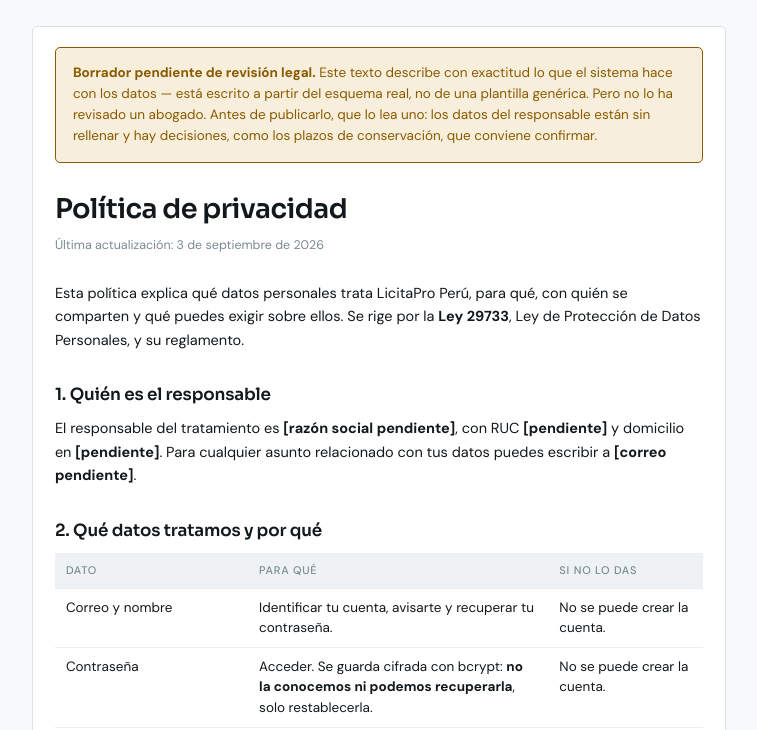
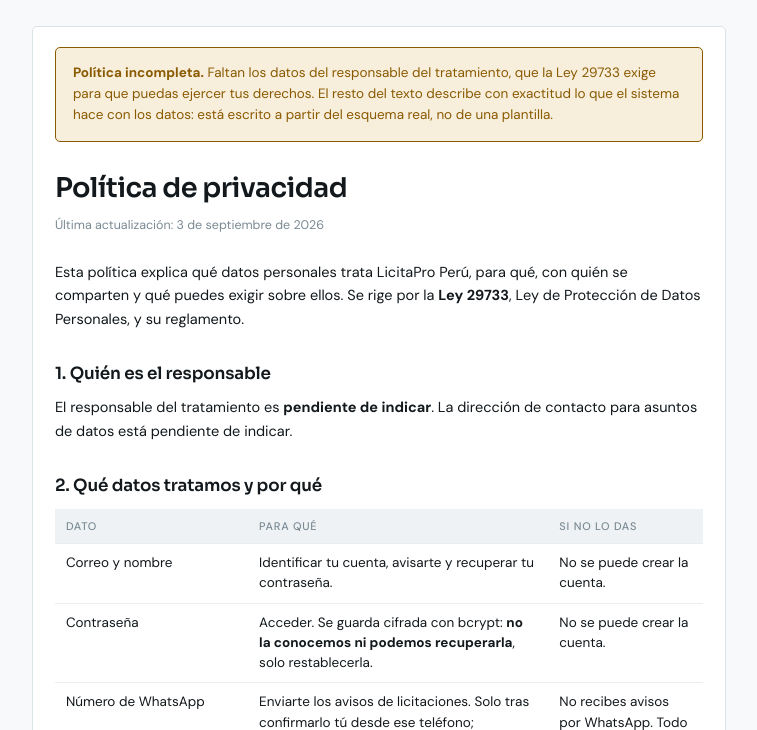
Before and after one commit to GarciaKevinFab/licitapro-peru, a FastAPI app: page /privacidad in a window 1280 px wide. Shown: the top 730 px of the page, without its empty margins (261-1018 px from the left). Run offline with FastAPI, Linux system fonts and the light colour scheme; some web fonts are replaced.

Commit message:
legal: la privacidad nombra al responsable, y su aviso se apaga solo cuando los datos estan
/privacidad tenia cinco marcadores entre corchetes a la vista del lector: razon
social, RUC, domicilio, el correo de contacto (dos veces) y el plazo de
conservacion contable. El checkout enlaza a esta pagina igual que a los
terminos, asi que el validador de Izipay los iba a ver.

LOS DATOS SALEN DEL ENTORNO, NO DE LA PLANTILLA

  Los mismos `LICITAPRO_RAZON_SOCIAL`, `_RUC`, `_DIRECCION` y `_CONTACTO_EMAIL`
  que ya alimentan el pie del checkout. Escribirlos a mano aqui seria tener la
  misma verdad en dos sitios, y una politica de privacidad que no coincide con
  lo que figura en el contrato de comercio es peor que no tenerla.

EL AVISO DEPENDE DE UN HECHO, NO DE QUE ALGUIEN SE ACUERDE

  Antes era texto fijo diciendo "borrador pendiente de revision legal". Un
  cartel asi sobrevive a que el problema se arregle: el dia que alguien lo mire
  no habra forma de saber si sigue puesto por descuido o a proposito.

  Ahora lo gobierna `identidad_completa()`: mientras falte uno de los cuatro
  datos, la pagina avisa de que la politica esta incompleta; con los cuatro
  puestos, desaparece sin que nadie toque nada. Y son cuatro y no tres porque
  sin domicilio ni correo el derecho de acceso de la Ley 29733 no se puede
  ejercer: no se le reclama a quien no puedes escribir.

EL PLAZO DE CONSERVACION, RESUELTO

  Lo encontro una prueba, no yo: al fijar que no queden corchetes con la
  palabra "pendiente", salto uno que llevaba ahi desde el principio. Se
  resuelve diciendo lo que de verdad pasa -- cinco anos los comprobantes por
  obligacion tributaria -- y acotando que de ahi solo queda lo que exige una
  factura, no las licitaciones ni los documentos del cliente.

Estado en produccion tras esto: razon social y RUC puestos (SOLUCIONES
INFORMATICAS MDD S.A.C., RUC 20490042068); domicilio y correo de contacto
siguen vacios, asi que el aviso se mantiene, que es exactamente lo que debe
hacer.

Co-Authored-By: Claude Opus 5 <noreply@anthropic.com>

```diff
--- a/web/app.py
+++ b/web/app.py
@@ -431,9 +431,14 @@ async def privacidad(request: Request):
     Condicionar eso a estar al dia con el pago seria lo contrario de lo que
     exige la Ley 29733.
     """
+    from web.comprar import _comercio, identidad_completa
     return templates.TemplateResponse("privacidad.html", {
         "request": request,
         "usuario": await usuario_actual(request),
+        # Los datos del responsable salen del entorno, como en el checkout: son
+        # los mismos y escribirlos dos veces es como acaban discrepando.
+        "comercio": _comercio(),
+        "identidad_completa": identidad_completa(),
         "hoy": _hoy_en_letras(),
     })
 
--- a/web/comprar.py
+++ b/web/comprar.py
@@ -105,6 +105,24 @@ def _comercio() -> dict:
         "direccion": os.getenv("LICITAPRO_DIRECCION", ""),
     }
     return {k: v.strip() for k, v in campos.items() if v.strip()}
+
+
+# Los cuatro datos que la Ley 29733 exige para identificar al responsable del
+# tratamiento. La direccion y el correo no son adorno: sin una via de contacto,
+# el derecho a acceder o a borrar tus datos no se puede ejercer.
+IDENTIDAD_MINIMA = ("razon_social", "ruc", "direccion", "email")
+
+
+def identidad_completa() -> bool:
+    """Si se puede identificar y contactar al responsable del tratamiento.
+
+    Ata el aviso de borrador de /privacidad a un HECHO en vez de a que alguien
+    se acuerde de borrarlo. Mientras falte uno de los cuatro, la politica se
+    publica avisando de que esta incompleta; en cuanto esten los cuatro, el
+    aviso desaparece solo.
+    """
+    comercio = _comercio()
+    return all(comercio.get(c) for c in IDENTIDAD_MINIMA)
 
 
 _COLUMNAS_PLAN = """codigo, nombre, precio_mensual, precio_anual, max_empresas,
--- a/web/templates/privacidad.html
+++ b/web/templates/privacidad.html
@@ -28,14 +28,23 @@
 <main>
 <article class="legal tarjeta">
 
-  <div class="revisar">
-    <b>Borrador pendiente de revisión legal.</b> Este texto describe con
-    exactitud lo que el sistema hace con los datos — está escrito a partir del
-    esquema real, no de una plantilla genérica. Pero no lo ha revisado un
-    abogado. Antes de publicarlo, que lo lea uno: los datos del responsable
-    están sin rellenar y hay decisiones, como los plazos de conservación, que
-    conviene confirmar.
-  </div>
+  {# EL AVISO SE APAGA SOLO, Y ESO ES EL PUNTO
+
+     Antes era texto fijo, asi que seguiria ahi hasta que alguien se acordara de
+     borrarlo -- y el dia que se acuerde no habra forma de saber si los datos ya
+     estaban puestos. Ahora depende de `identidad_completa`: mientras falte
+     razon social, RUC, domicilio o correo, la politica avisa de que esta
+     incompleta, porque sin esos cuatro la Ley 29733 no se puede cumplir (no se
+     puede ejercer el derecho de acceso contra alguien a quien no puedes
+     escribir). En cuanto esten los cuatro en el entorno, desaparece. #}
+  {% if not identidad_completa %}
+    <div class="revisar">
+      <b>Política incompleta.</b> Faltan los datos del responsable del
+      tratamiento, que la Ley 29733 exige para que puedas ejercer tus derechos.
+      El resto del texto describe con exactitud lo que el sistema hace con los
+      datos: está escrito a partir del esquema real, no de una plantilla.
+    </div>
+  {% endif %}
 
   <h1>Política de privacidad</h1>
   <p class="fecha">Última actualización: {{ hoy }}</p>
@@ -45,9 +54,20 @@
      <b>Ley 29733</b>, Ley de Protección de Datos Personales, y su reglamento.</p>
 
   <h2>1. Quién es el responsable</h2>
-  <p>El responsable del tratamiento es <b>[razón social pendiente]</b>, con RUC
-     <b>[pendiente]</b> y domicilio en <b>[pendiente]</b>. Para cualquier asunto
-     relacionado con tus datos puedes escribir a <b>[correo pendiente]</b>.</p>
+  {# Los mismos datos que el pie del checkout, de la misma fuente. Escritos dos
+     veces es como acaban discrepando, y una politica que no coincide con lo que
+     figura en el contrato de comercio es peor que no tenerla. #}
+  <p>El responsable del tratamiento es
+     <b>{{ comercio.razon_social or 'pendiente de indicar' }}</b>{% if comercio.ruc %},
+     con RUC <b>{{ comercio.ruc }}</b>{% endif %}{% if comercio.direccion %},
+     con domicilio en <b>{{ comercio.direccion }}</b>{% endif %}.
+     {% if comercio.email %}
+       Para cualquier asunto relacionado con tus datos puedes escribir a
+       <b><a href="mailto:{{ comercio.email }}">{{ comercio.email }}</a></b>{% if comercio.telefono %},
+       o llamar al <b>{{ comercio.telefono }}</b>{% endif %}.
+     {% else %}
+       La dirección de contacto para asuntos de datos está pendiente de indicar.
+     {% endif %}</p>
 
   <h2>2. Qué datos tratamos y por qué</h2>
   <div class="marco-tabla">
@@ -141,12 +161,18 @@
   <p>Mientras tengas la cuenta abierta. Si la borras, se borran con ella tus
      empresas, propuestas, contratos, logos y firmas — de verdad, no marcados
      como inactivos. Los registros de intentos de acceso se eliminan a las 24
-     horas. <b>[Plazo de conservación de los registros contables: pendiente de
-     confirmar con tu contador.]</b></p>
+     horas.</p>
+  <p>Hay una excepción, y es la única: <b>los comprobantes de pago y los
+     registros contables asociados se conservan cinco años</b> aunque borres la
+     cuenta, porque la normativa tributaria obliga a guardarlos. De esos
+     registros solo queda lo que exige una factura —razón social, RUC, importe y
+     fecha—, no tus licitaciones, tus propuestas ni tus documentos, que sí
+     desaparecen.</p>
 
   <h2>6. Tus derechos</h2>
   <p>La Ley 29733 te reconoce estos, y puedes ejercerlos escribiendo a
-     <b>[correo pendiente]</b>:</p>
+     {% if comercio.email %}<b><a href="mailto:{{ comercio.email }}">{{ comercio.email }}</a></b>
+     {%- else %}la dirección de contacto del responsable{% endif %}:</p>
   <ul>
     <li><b>Acceso.</b> Saber qué datos tuyos tenemos.</li>
     <li><b>Rectificación.</b> Corregir los que estén mal. La mayoría los puedes
```
Also changed, not shown: tests/test_aislamiento.py (+54 -7 lines).
